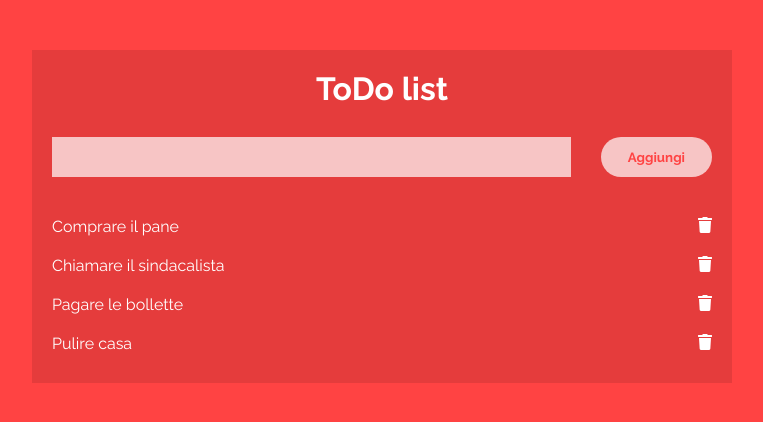
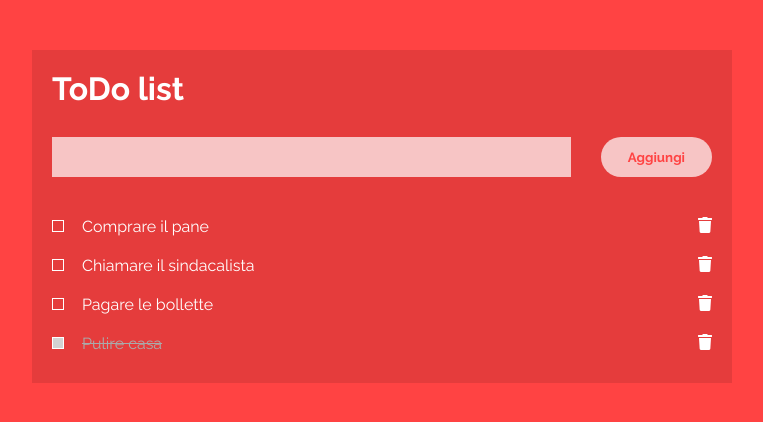
Before and after one commit to GioOli7/vue-todolist, a plain HTML site: page index.html in a window 1280 px wide. Shown: the whole page, without its empty margins (258-1021 px from the left). Drawn offline with nearby package versions, Linux system fonts and the light colour scheme.

Commit message:
todo item-status complete

```diff
--- a/css/style.css
+++ b/css/style.css
@@ -17,7 +17,6 @@ h1 {
     width: 700px;
     margin: 50px auto;
     padding: 20px;
-    text-align: center;
     background-color: rgba(0, 0, 0, 0.1);
 }
 
@@ -68,6 +67,7 @@ h1 {
 }
 
 .app_todos-item {
+    position: relative;
     display: flex;
     justify-content: space-between;
     padding: 10px 0;
@@ -81,7 +81,22 @@ h1 {
 }
 
 .app_todos-item .text {
+    padding-left: 30px;
     cursor: pointer;
+}
+
+.app_todos-item .text::before {
+    content: '';
+    position: absolute;
+    border: 1px solid white;
+    left: 0;
+    height: 10px;
+    width: 10px;
+    top: 13px;
+}
+
+.app_todos-item .text.done:before {
+    background-color: lightgray;
 }
 
 .app_todos-item .text.done {
--- a/index.html
+++ b/index.html
@@ -42,7 +42,9 @@
             v-for="(item, index) in todos">
 
                 <!-- text -->
-                <span class="text">
+                <span class="text"
+                :class="{done: item.completed}"
+                @click="taskDone(index)">
                     {{ item.text }}
                 </span>
                 <!-- delete icon -->
--- a/js/script.js
+++ b/js/script.js
@@ -16,7 +16,7 @@ const app = new Vue({
             },
             {
                 text: 'Pulire casa',
-                completed: false,
+                completed: true,
             },
         ],
         inputText: '',
@@ -42,7 +42,10 @@ const app = new Vue({
          */
         deleteItem(index) {
             this.todos.splice(index, 1);
+        },
+
+        taskDone(index) {
+            this.todos[index].completed = ! this.todos[index].completed;
         }
-
     }
 })
```
